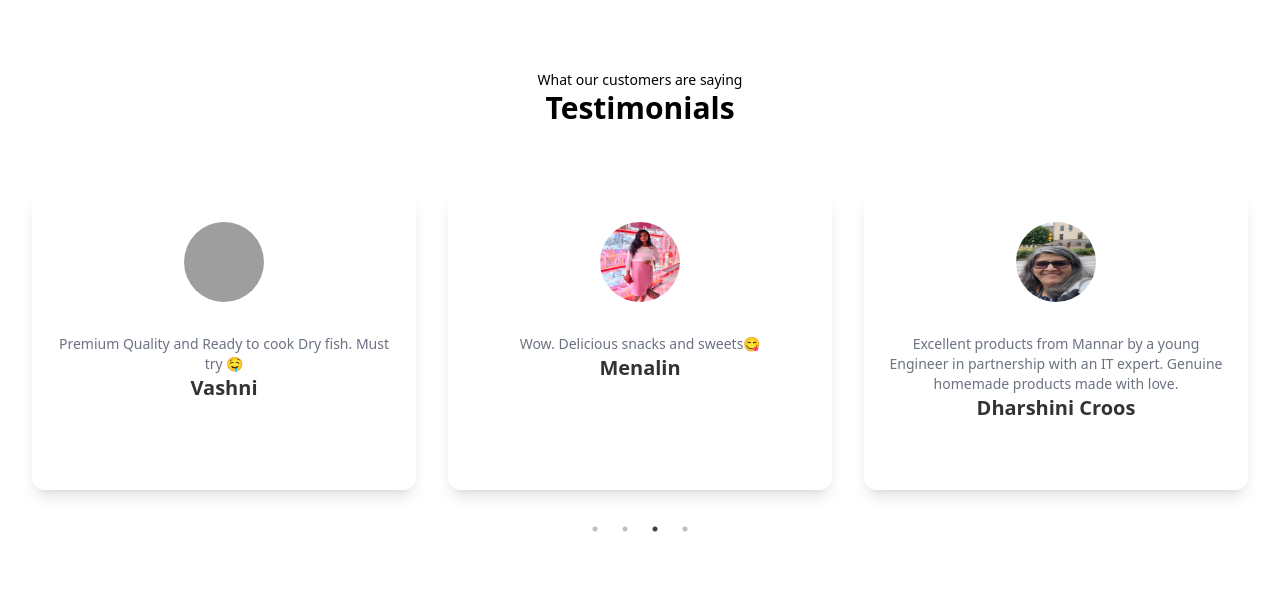
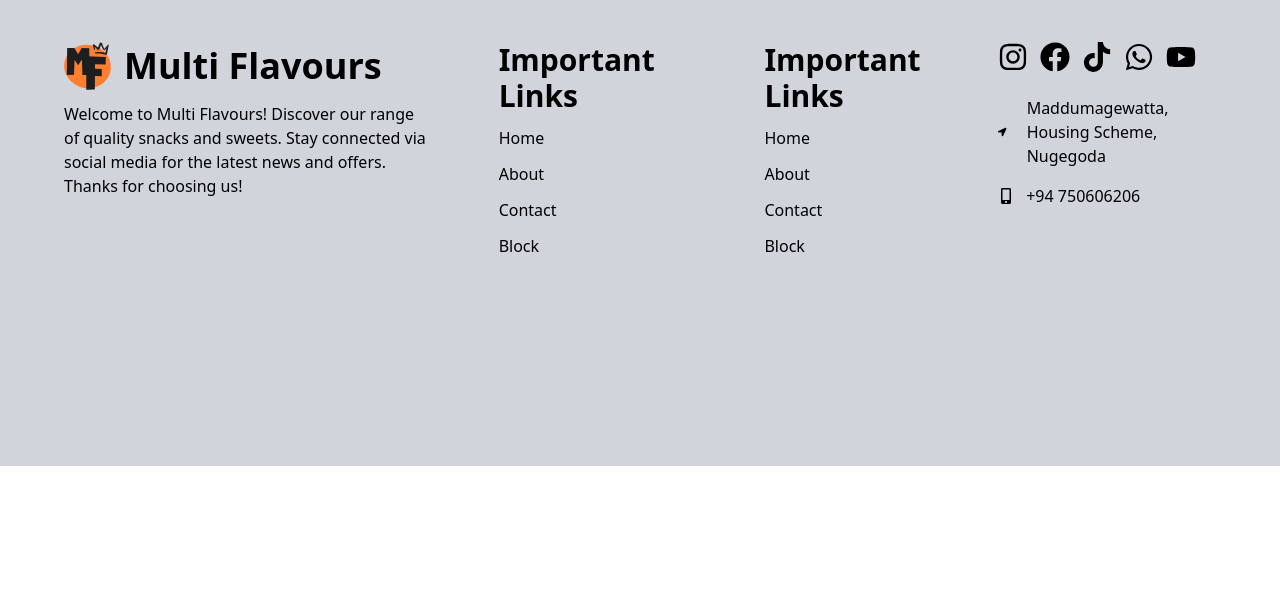
Before and after one commit to MenalinR/multiflavors, a React (Vite) app: page / in a window 1280 px wide. Shown: the part 1116-1705 px from the top of the page. After the commit the page ends 1582 px from the top, so only its background shows below. Built offline with nearby package versions, Linux system fonts and the light colour scheme; grey boxes are pictures that could not be loaded.

Commit message:
hide testimony

```diff
--- a/src/Pages/Home.jsx
+++ b/src/Pages/Home.jsx
@@ -1,8 +1,8 @@
 import React from 'react'
-import Testimonials from '../components/Testimonials/Testimonials'
+// import Testimonials from '../components/Testimonials/Testimonials'
 import First from '../components/First/First'
 import Products from '../components/Products/Products'
-// import Ad from '../components/Ad/Ad'
+import Ad from '../components/Ad/Ad'
 
 
 const Home = () => {
@@ -15,8 +15,8 @@ const Home = () => {
     <div>
       <First handleOrderPopup={handleOrderPopup} />
       <Products/>
-      {/* <Ad /> */}
-      <Testimonials/>
+      <Ad />
+      {/* <Testimonials/> */}
 
     </div>
   )
```
